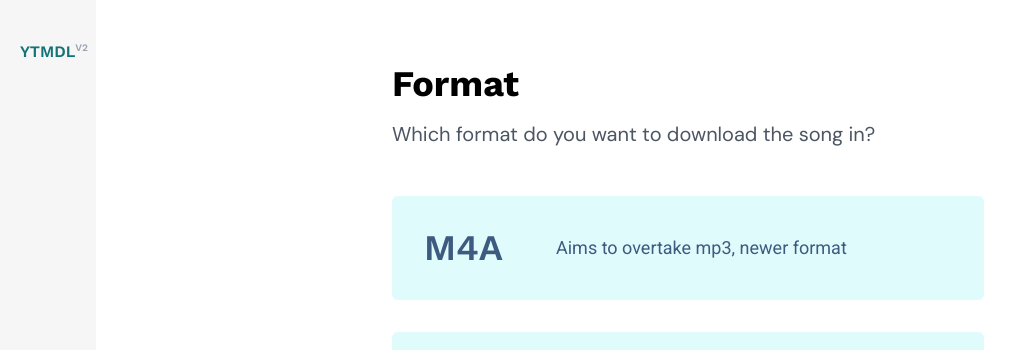
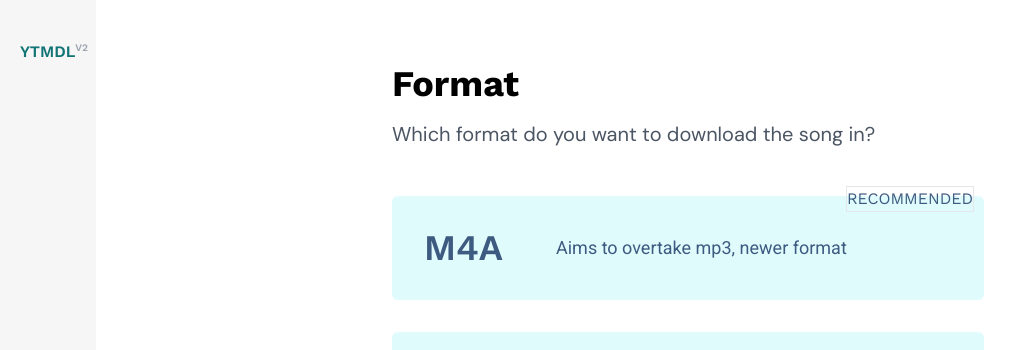
Before and after one commit to deepjyoti30/ytmdl-web-v2, a Vue app: page /format in a window 1280 px wide. Shown: the top 350 px of the page, without its empty margins (0-1026 px from the left). Built offline with nearby package versions, Linux system fonts and the light colour scheme; some icons are missing; what vue-resource would draw is missing.

Commit message:
Add a recommended icon

```diff
--- a/src/components/FormatOption.vue
+++ b/src/components/FormatOption.vue
@@ -13,6 +13,9 @@
           {{ getDesc }}
         </p>
       </div>
+      <div v-if="getRecommended" class="recommended--icon border uppercase">
+        recommended
+      </div>
     </div>
   </div>
 </template>
@@ -26,6 +29,10 @@ export default {
     },
     description: {
       type: String
+    },
+    recommended: {
+      type: Boolean,
+      default: false
     }
   },
   computed: {
@@ -34,6 +41,9 @@ export default {
     },
     getDesc() {
       return this.description;
+    },
+    getRecommended() {
+      return this.recommended;
     }
   }
 };
@@ -44,6 +54,13 @@ export default {
   .format--option {
     background: $lightcyan;
     color: $mediumblue;
+    position: relative;
+
+    .recommended--icon {
+      position: absolute;
+      right: 10px;
+      top: -10px;
+    }
   }
 }
 </style>
--- a/src/views/Format.vue
+++ b/src/views/Format.vue
@@ -13,6 +13,7 @@
           :key="id"
           :name="option.name"
           :description="option.description"
+          :recommended="'recommended' in option && option.recommended"
         />
       </div>
     </div>
@@ -30,7 +31,11 @@ export default {
   data() {
     return {
       formatOptions: [
-        { name: "m4a", description: "Aims to overtake mp3, newer format" },
+        {
+          name: "m4a",
+          description: "Aims to overtake mp3, newer format",
+          recommended: true
+        },
         {
           name: "mp3",
           description: "Older format but known by almost everyone"
```
